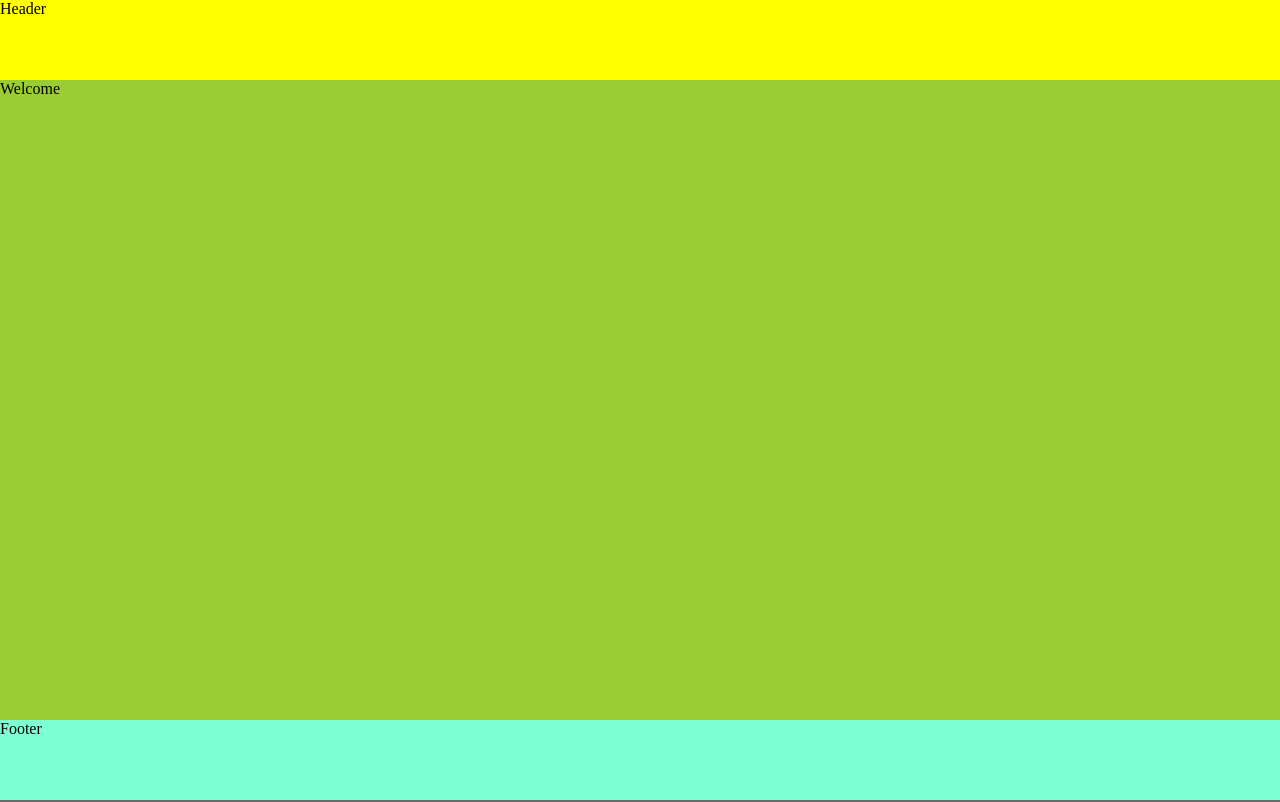
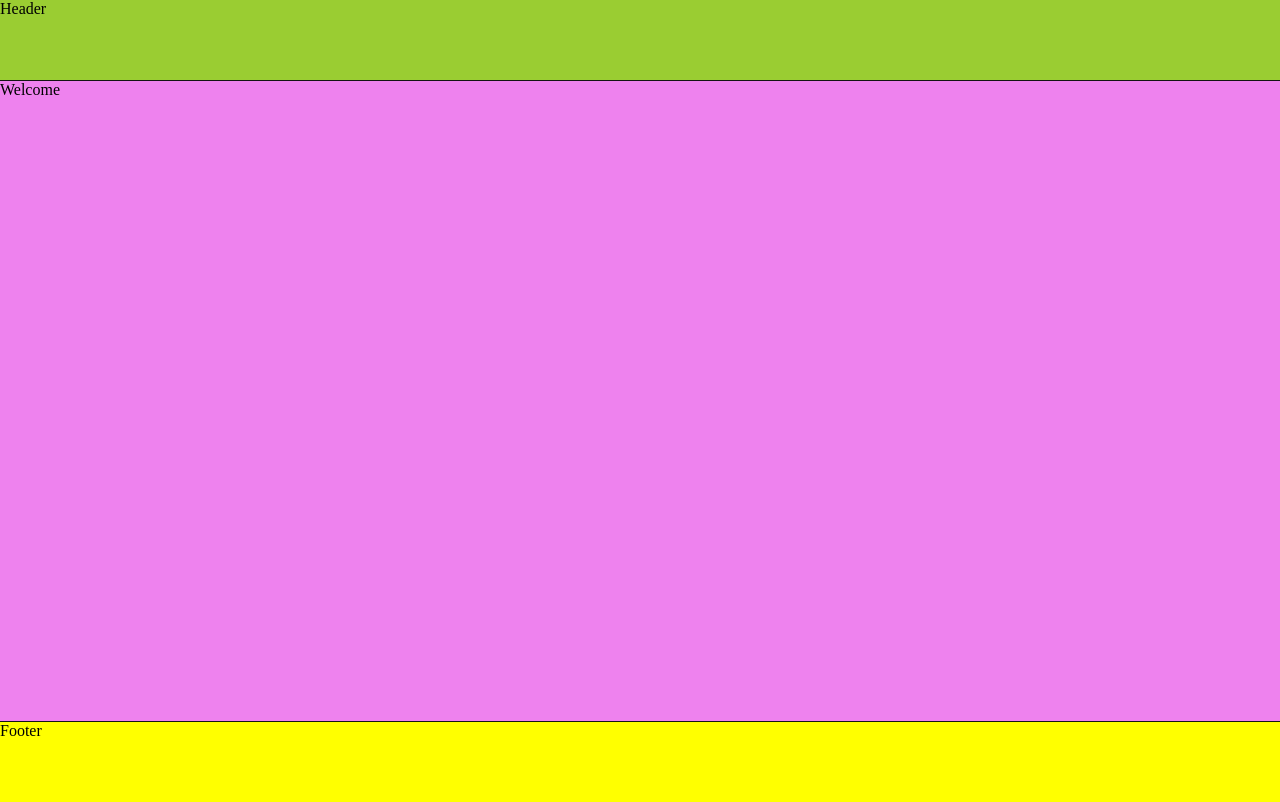
Before and after one commit to johnkatua/Tuk-Past-Paper-Repo, a React (Vite) app: page / in a window 1280 px wide. Built offline with nearby package versions, Linux system fonts and the light colour scheme.

Commit message:
added css to style the layout

```diff
--- a/src/App.css
+++ b/src/App.css
@@ -18,7 +18,6 @@ body {
   padding: 0;
   margin: 0;
   font-family: Epilogue;
-  background-color: var(--gray);
   height: 100vh;
 }
 
--- a/src/components/index.css
+++ b/src/components/index.css
@@ -1,19 +1,23 @@
 .layout--container {
-  background-color: violet;
   height: 100vh;
 }
 
 .layout--container main {
-  background-color: yellowgreen;
   height: 80%;
+  background-color: violet;
+  width: 100%;
 }
 
 .header--container {
   height: 10%;
-  background-color: yellow;
+  border-bottom: 1px solid var(--black);
+  background-color: yellowgreen;
+  width: 100%;
 }
 
 .footer--container {
-  background-color: aquamarine;
   height: 10%;
+  border-top: 1px solid var(--black);
+  background-color: yellow;
+  width: 100%;
 }
--- a/src/pages/index.jsx
+++ b/src/pages/index.jsx
@@ -3,6 +3,7 @@ import { BrowserRouter as Router, Routes, Route } from "react-router-dom";
 
 import Layout from "../components/Layout";
 import Welcome from "./Welcome";
+import './index.css';
 
 const LayoutRoute = ({ children }) => {
   return <Layout>{children}</Layout>;
```
Also changed, not shown: src/pages/index.css (added).
